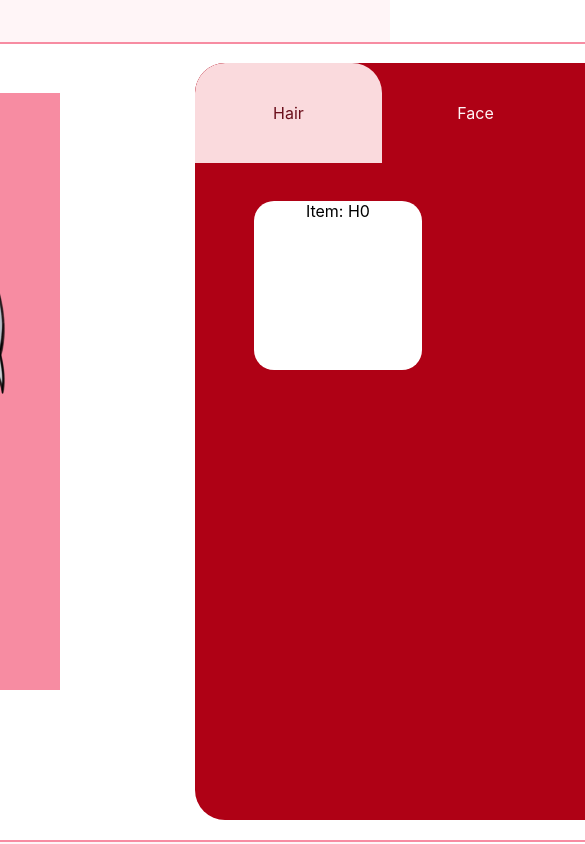
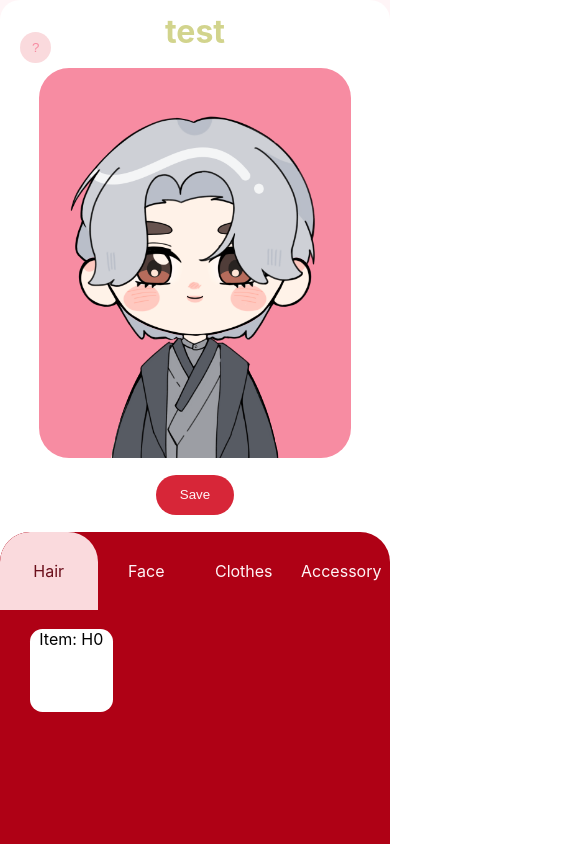
Before and after one commit to nkathyy/DressupGame, a React (Create React App) app: page / in a window 390 px wide. Shown: the top 844 px of the page, 585 px wide, since content can reach past the window. Built offline with nearby package versions, Linux system fonts and the light colour scheme.

Commit message:
implement mobile version css

```diff
--- a/src/App.css
+++ b/src/App.css
@@ -1,7 +1,7 @@
 .app {
   margin: 0;
   height: 100%;
-  background-color:#fff5f7;
+  background-color: #fff5f7;
   display: flex;
   align-items: center;
   justify-content: center;
@@ -25,7 +25,6 @@ canvas {
   width: 50%;
   height: 100%;
   margin: 0;
-  /* background-color: yellow; */
   display: flex;
   flex-direction: column;
   justify-items: center;
@@ -34,10 +33,64 @@ canvas {
 h1 {
   color: #d2d48d;
   margin: 0;
-
 }
 
 .infoBtn {
   position: absolute;
+  width: 10%;
+  height: 10%;
+}
 
+.bigScreen {
+  display: block;
 }
+
+.mobile {
+  display: none;
+}
+
+@media only screen and (max-width: 1025px) {
+  .app {
+    margin: 0;
+    height: 100%;
+    width: 100%;
+    padding: 0;
+  }
+
+  .outerContainer {
+    height: 100%;
+    width: 100%;
+  }
+  .container {
+    width: 100%;
+    height: 100%;
+    border: none;
+    display: flex;
+    flex-direction: column;
+  }
+
+  .box {
+    width: 100%;
+    margin: 0;
+    display: flex;
+    flex-direction: column;
+    justify-items: center;
+  }
+
+  .box:nth-of-type(1) {
+    height: 63%;
+    padding-top: 3%;
+  }
+  .box:nth-of-type(2) {
+    height: 37%;
+  }
+
+  .bigScreen {
+    display: none;
+  }
+
+  .mobile {
+    display: block;
+    text-align: center;
+  }
+}
--- a/src/App.jsx
+++ b/src/App.jsx
@@ -59,10 +59,11 @@ const App = () => {
     <>
       <canvas ref={canvasRef} width="600px" height="750px"></canvas>
       <div className="app">
-        <div>
-          <h1>test</h1>
+        <div className="outerContainer">
+          <h1 className="bigScreen">test</h1>
           <div className="container">
             <div className="box">
+              <h1 className="mobile">test</h1>
               <Result currentItems={currentItems} />
               <Button btnType="long" btnText="Save" onClick={onSave} />
               <div className="infoBtn">
--- a/src/components/Button.css
+++ b/src/components/Button.css
@@ -1,6 +1,7 @@
 .round {
-    height: 65px;
-    width: 65px;
+  width: 80%;
+  aspect-ratio: 1/1;
+  max-width: 60px;
   border-radius: 50%;
   border: none;
   color: #f78ca2;
@@ -19,10 +20,17 @@
   color: #fff5f7;
   border: none;
   border-radius: 50px;
-    margin: auto ;
+  margin: auto;
   margin-top: 0;
 }
 
 .long:hover {
   cursor: pointer;
 }
+
+@media only screen and (max-width: 1025px) {
+  .long {
+    width: 20%;
+    height: 40px;
+  }
+}
--- a/src/components/Drawer.css
+++ b/src/components/Drawer.css
@@ -6,3 +6,11 @@
   margin: auto;
   overflow: hidden;
 }
+
+@media only screen and (max-width: 1025px) {
+  .drawer {
+    border-radius: 30px 30px 0 0;
+    height: 100%;
+    width: 100%;
+  }
+}
--- a/src/components/Items.css
+++ b/src/components/Items.css
@@ -2,7 +2,6 @@
   display: grid;
   grid-template-columns: repeat(3, 1fr);
   grid-template-rows: auto;
-    /* overflow: hidden; */
   overflow-y: scroll;
   max-height: 100%;
   column-gap: 20px;
@@ -15,7 +14,7 @@
   aspect-ratio: 1/1;
   background-color: #fadadd;
   margin: auto;
-    border-radius: 20px;
+  border-radius: 15%;
   text-align: center;
 }
 
--- a/src/components/Result.css
+++ b/src/components/Result.css
@@ -1,16 +1,10 @@
-/* .resultBox {
-    width: 80%;
-    height: 90%;
-    background-color: pink;
-    margin: auto;
-} */
-
 .assets {
   height: 75%;
   background-color: #f78ca2;
   margin: auto;
   aspect-ratio: 4/5;
   position: relative;
+  border-radius: 30px;
 }
 
 img {
@@ -18,3 +12,9 @@ img {
   width: 100%;
   height: 100%;
 }
+
+@media only screen and (max-width: 1025px) {
+  .assets {
+    height: 75%;
+  }
+}
--- a/src/components/Tabs.css
+++ b/src/components/Tabs.css
@@ -4,7 +4,7 @@
   justify-items: stretch;
 }
 
-.tab{
+.tab {
   height: 100px;
   text-align: center;
   border-radius: 30px 30px 0 0;
@@ -13,7 +13,7 @@
   cursor: pointer;
 }
 
-.tab > p{
+.tab > p {
   margin: auto;
 }
 
@@ -29,3 +29,13 @@
 .selected:hover {
   background-color: #fadadd;
 }
+
+@media only screen and (max-width: 1025px) {
+  .tabs {
+    width: 100%;
+    height: 25%;
+  }
+  .tab {
+    height: 100%;
+  }
+}
```
Lines whose indentation alone changed are shown as unchanged.
